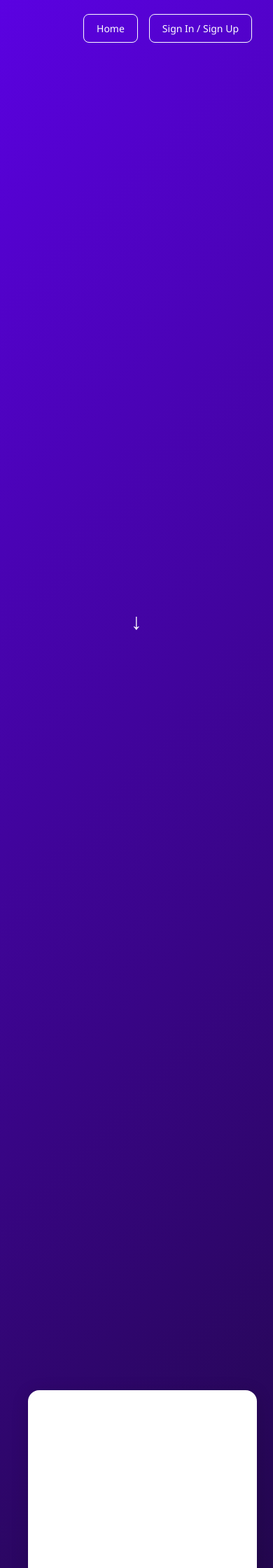
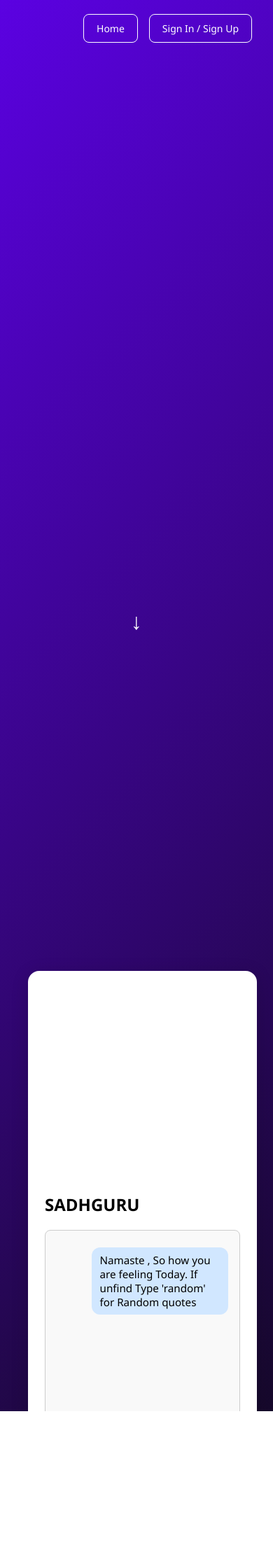
Before and after one commit to harshdeepsingh1554/Dasen_Sadhguru, a Flask app: page / in a window 390 px wide. Shown: the top 2240 px of the page at 70% size. After the commit the page ends 2016 px from the top, so only its background shows below. Run offline with Flask 3, Linux system fonts and the light colour scheme; some libraries are stand-ins or nearby versions.

Commit message:
Update style.css

```diff
--- a/static/style.css
+++ b/static/style.css
@@ -42,6 +42,7 @@ h1 {
 .pop-section {
   margin-top: 0;
   margin-bottom: 20px;
+  margin-left: 30vh;
   transform: scale(0.95);
   background-color: white;
   color: #000;
@@ -71,11 +72,12 @@ h1 {
   position: relative;
   z-index: 2;
   overflow: visible;
-  height: 80vh;
-  max-width: 400px;
+  height: 100vh;
+  max-width: 500px;
   width: 100%;
+  size-adjust: 100vh;
   margin-top: 80px;
-  margin-left: 50px;
+  /* margin-left: 50px; */
   margin-right: -30vh;
   opacity: 0;
   transform: translateY(30px) scale(0.9);
@@ -101,6 +103,7 @@ h1 {
 }
 
 .chat-display {
+
   flex-grow: 1;
   overflow-y: auto;
   padding: 16px;
@@ -257,6 +260,11 @@ h1 {
   .pop-section {
     max-width: 90%;
     margin-left: 0;
-    margin-top: 30px;
+    margin-top: -60vh;
+  }
+  .robo{
+    margin-top: -90vh;
+    margin-right: -50vh;
+    height:10vh ;
   }
 }
```
